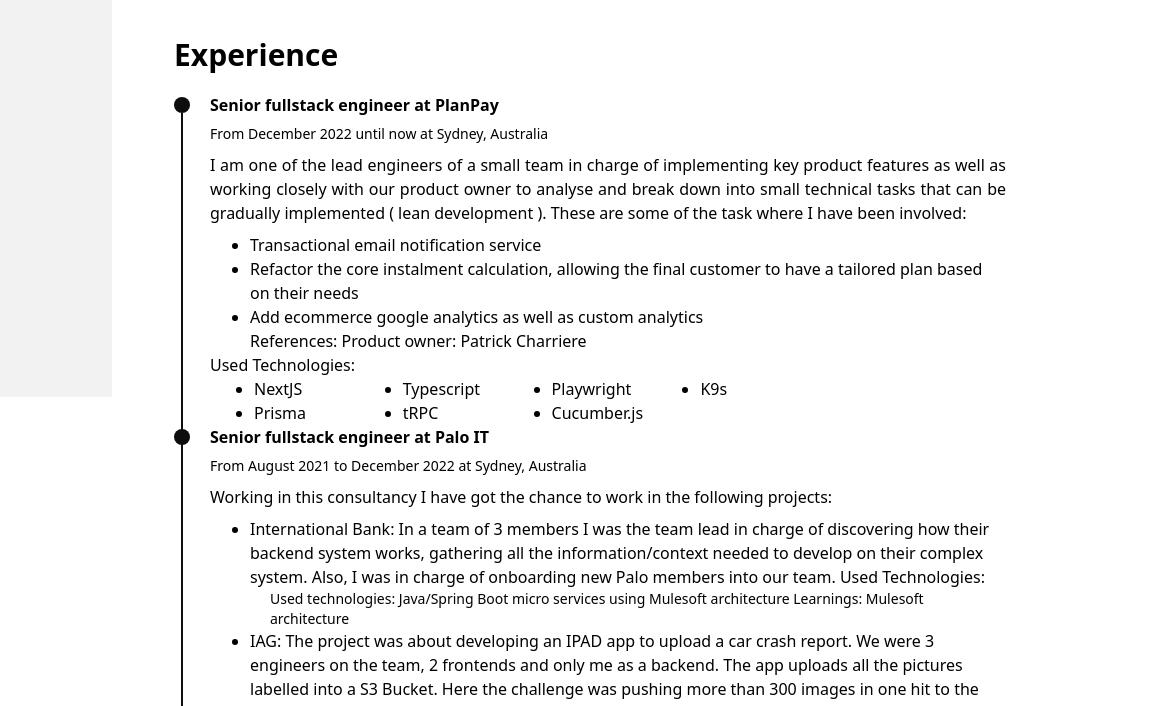
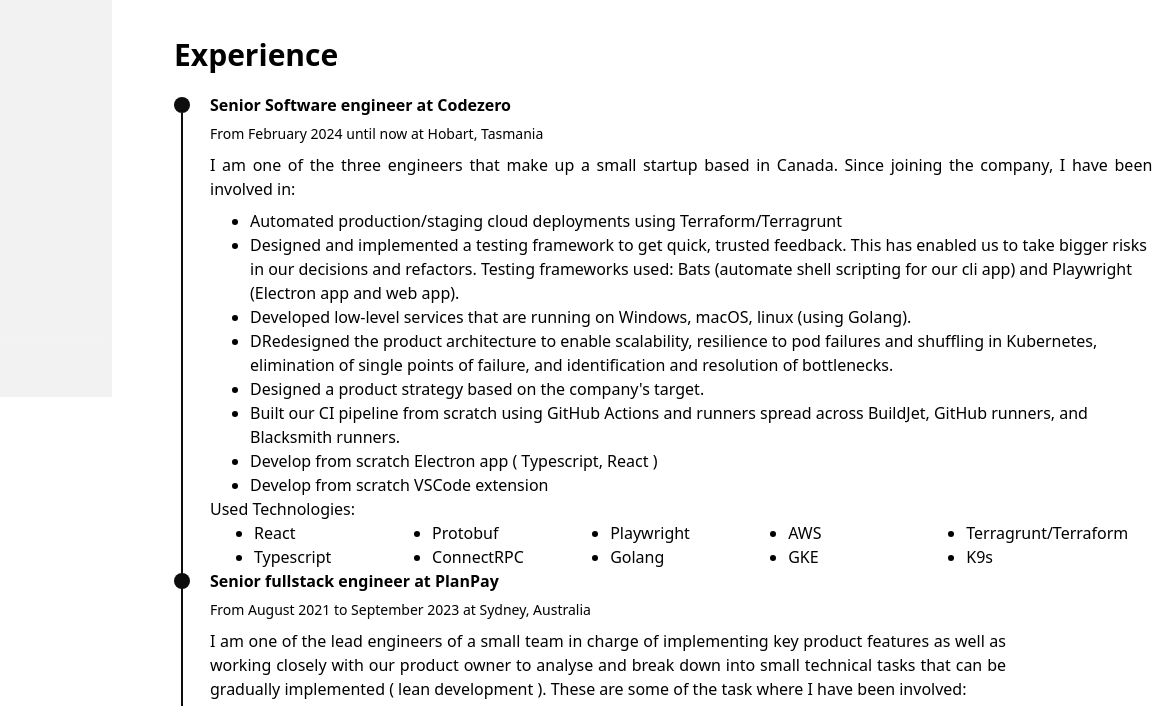
Before and after one commit to gtrrz-victor/cv, an Astro site: page /cv in a window 1280 px wide. Shown: the part 403-1109 px from the top of the page, 192-1364 px from the left, 1172 px wide, since content can reach past the window. Built offline with nearby package versions, Linux system fonts and the light colour scheme; Astro itself is replaced by a stand-in of ours.

Commit message:
update latest cv

```diff
--- a/src/pages/cv.astro
+++ b/src/pages/cv.astro
@@ -37,8 +37,62 @@
 
   <div class="time-line-container mb-10">
     <TimeLineElement
+      title="Senior Software engineer at Codezero"
+      subtitle="From February 2024 until now at Hobart, Tasmania"
+    >
+      I am one of the three engineers that make up a small startup based in
+      Canada. Since joining the company, I have been involved in:
+      <div class="pl-10">
+        <ul class="list-disc">
+          <li>
+            Automated production/staging cloud deployments using
+            Terraform/Terragrunt
+          </li>
+          <li>
+            Designed and implemented a testing framework to get quick, trusted
+            feedback. This has enabled us to take bigger risks in our decisions
+            and refactors. Testing frameworks used: Bats (automate shell
+            scripting for our cli app) and Playwright (Electron app and web
+            app).
+          </li>
+          <li>
+            Developed low-level services that are running on Windows, macOS,
+            linux (using Golang).
+          </li>
+          <li>
+            DRedesigned the product architecture to enable scalability,
+            resilience to pod failures and shuffling in Kubernetes, elimination
+            of single points of failure, and identification and resolution of
+            bottlenecks.
+          </li>
+          <li>Designed a product strategy based on the company's target.</li>
+          <li>
+            Built our CI pipeline from scratch using GitHub Actions and runners
+            spread across BuildJet, GitHub runners, and Blacksmith runners.
+          </li>
+          <li>Develop from scratch Electron app ( Typescript, React )</li>
+          <li>Develop from scratch VSCode extension</li>
+        </ul>
+      </div>
+      Used Technologies:
+      <div class="md:columns-5 columns-2 mx-6 pl-5">
+        <ul class="list-disc">
+          <li>React</li>
+          <li>Typescript</li>
+          <li>Protobuf</li>
+          <li>ConnectRPC</li>
+          <li>Playwright</li>
+          <li>Golang</li>
+          <li>AWS</li>
+          <li>GKE</li>
+          <li>Terragrunt/Terraform</li>
+          <li>K9s</li>
+        </ul>
+      </div>
+    </TimeLineElement>
+    <TimeLineElement
       title="Senior fullstack engineer at PlanPay"
-      subtitle="From December 2022 until now at Sydney, Australia"
+      subtitle="From August 2021 to September 2023 at Sydney, Australia"
     >
       I am one of the lead engineers of a small team in charge of implementing
       key product features as well as working closely with our product owner to
--- a/src/pages/index.astro
+++ b/src/pages/index.astro
@@ -36,7 +36,7 @@
         <div class="divider my-0"></div>
 
         <div class="flex flex-col justify-center items-center pt-5">
-          <span>Everything looks different with a good coffee close to you!</span
+          <span>Everything looks different with a good coffee in your hands!</span
           >
           <Image
             src="/coffee.jpeg"
@@ -49,7 +49,7 @@
         </div>
       </text>
 
-      <text class="text-sm">Visa: Permanent resident<br /> Hobart (Tasmania) based</text>
+      <text class="text-sm">Australian citizen<br /> Hobart (Tasmania) based</text>
     </div>
 
     <div>
```
